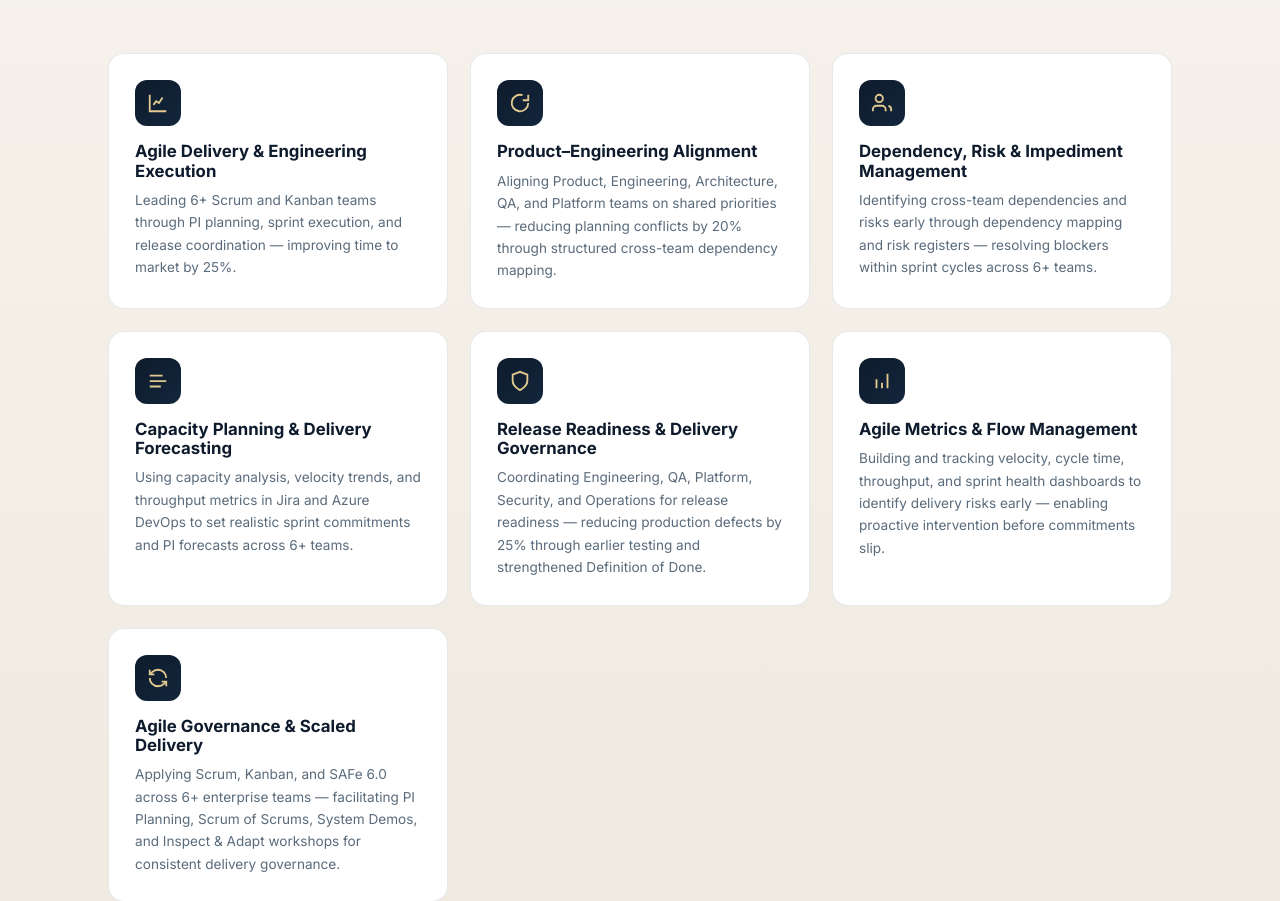
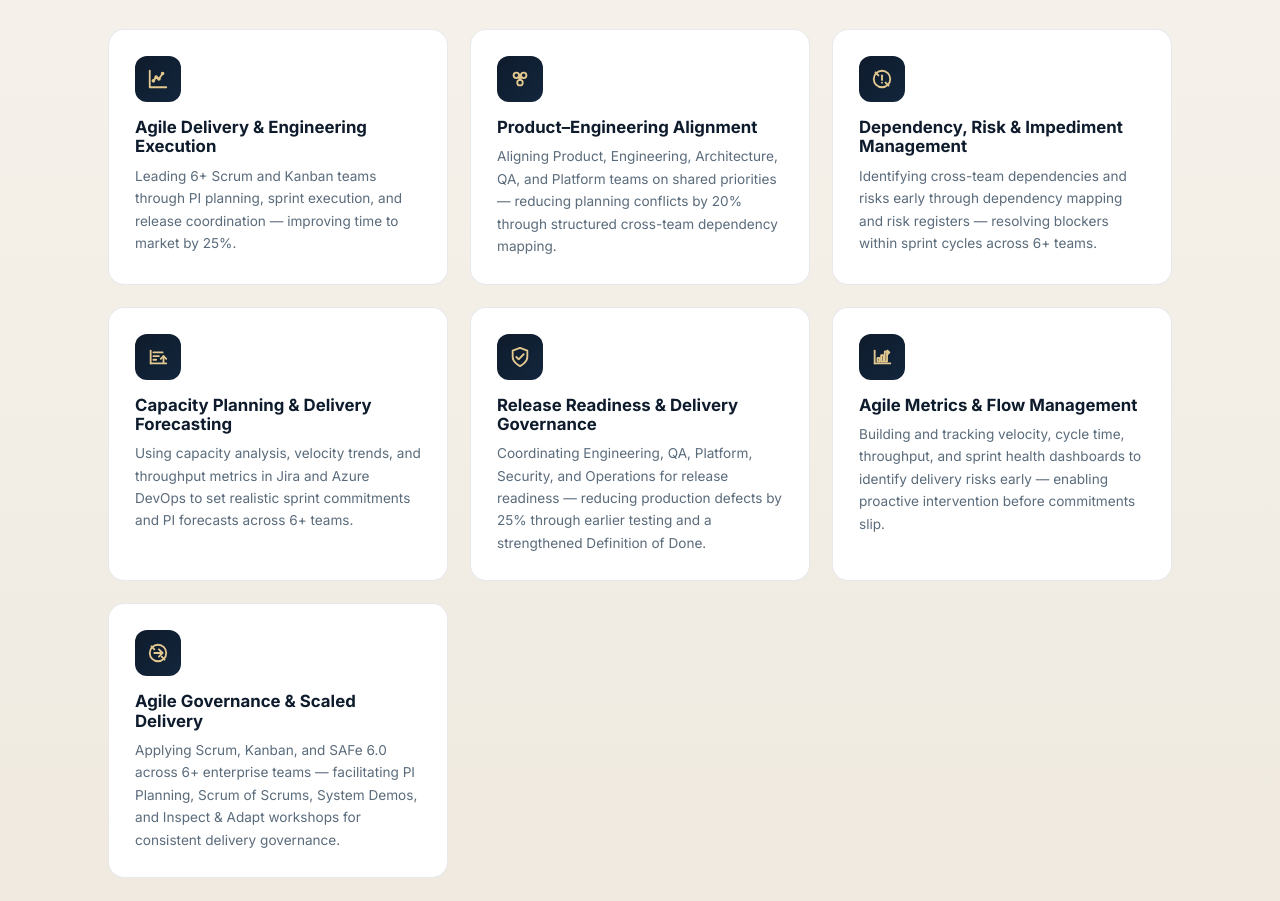
Before and after one commit to raveendrarp/raveendrapadmaraju.github.io, a plain HTML site: page index.html in a window 1280 px wide. Shown: the part 2499-3400 px from the top of the page. Drawn offline with nearby package versions, Linux system fonts and the light colour scheme.

Commit message:
Update index.html

```diff
--- a/index.html
+++ b/index.html
@@ -61,6 +61,34 @@
   .section-pad{padding:108px 0}
   .lead{color:var(--slate);font-size:1.05rem;max-width:640px}
 
+  .gi-ico {
+  width: 24px;
+  height: 24px;
+  flex: 0 0 24px;
+  color: #2563eb;
+}
+
+.gi-ico svg {
+  width: 100%;
+  height: 100%;
+  display: block;
+}
+
+  .comp-ico {
+  width: 42px;
+  height: 42px;
+  display: flex;
+  align-items: center;
+  justify-content: center;
+  margin-bottom: 18px;
+  color: #2563eb;
+}
+
+.comp-ico svg {
+  width: 100%;
+  height: 100%;
+  display: block;
+}
   /* ---------- NAV ---------- */
   nav{
     position:fixed;top:0;left:0;right:0;z-index:60;
@@ -547,41 +575,169 @@
       <p>Multi-team Agile delivery for cloud, platform, and enterprise applications — managing dependencies, capacity, risks, and release readiness across 6+ teams and 3 industry verticals.</p>
     </div>
     <div class="comp-grid">
+
+  <!-- Agile Delivery & Engineering Execution -->
   <div class="comp-card reveal">
-        <div class="comp-ico"><svg viewBox="0 0 24 24" fill="none" stroke-width="2"><path d="M3 3v18h18"/><path d="m7 14 3-4 3 2 4-6"/></svg></div>
+    <div class="comp-ico">
+      <svg viewBox="0 0 24 24" fill="none"
+           stroke="currentColor" stroke-width="2"
+           stroke-linecap="round" stroke-linejoin="round"
+           aria-hidden="true">
+        <path d="M3 3v18h18"/>
+        <path d="m7 14 3-4 3 2 4-6"/>
+        <circle cx="7" cy="14" r="1"/>
+        <circle cx="10" cy="10" r="1"/>
+        <circle cx="13" cy="12" r="1"/>
+        <circle cx="17" cy="6" r="1"/>
+      </svg>
+    </div>
+
     <h3>Agile Delivery &amp; Engineering Execution</h3>
-        <p>Leading 6+ Scrum and Kanban teams through PI planning, sprint execution, and release coordination — improving time to market by 25%.</p>
+    <p>
+      Leading 6+ Scrum and Kanban teams through PI planning, sprint execution,
+      and release coordination — improving time to market by 25%.
+    </p>
   </div>
+
+  <!-- Product–Engineering Alignment -->
   <div class="comp-card reveal d1">
-        <div class="comp-ico"><svg viewBox="0 0 24 24" fill="none" stroke-width="2"><path d="M21 12a9 9 0 1 1-6.2-8.5"/><path d="M21 3v6h-6"/></svg></div>
+    <div class="comp-ico">
+      <svg viewBox="0 0 24 24" fill="none"
+           stroke="currentColor" stroke-width="2"
+           stroke-linecap="round" stroke-linejoin="round"
+           aria-hidden="true">
+        <circle cx="8" cy="8" r="3"/>
+        <circle cx="16" cy="8" r="3"/>
+        <circle cx="12" cy="16" r="3"/>
+        <path d="M10.5 9.5 12 13"/>
+        <path d="M13.5 9.5 12 13"/>
+        <path d="M11 8h2"/>
+      </svg>
+    </div>
+
     <h3>Product–Engineering Alignment</h3>
-        <p>Aligning Product, Engineering, Architecture, QA, and Platform teams on shared priorities — reducing planning conflicts by 20% through structured cross-team dependency mapping.</p>
+    <p>
+      Aligning Product, Engineering, Architecture, QA, and Platform teams on
+      shared priorities — reducing planning conflicts by 20% through structured
+      cross-team dependency mapping.
+    </p>
   </div>
+
+  <!-- Dependency, Risk & Impediment Management -->
   <div class="comp-card reveal d2">
-        <div class="comp-ico"><svg viewBox="0 0 24 24" fill="none" stroke-width="2"><path d="M16 21v-2a4 4 0 0 0-4-4H6a4 4 0 0 0-4 4v2"/><circle cx="9" cy="7" r="4"/><path d="M22 21v-2a4 4 0 0 0-3-3.9"/></svg></div>
+    <div class="comp-ico">
+      <svg viewBox="0 0 24 24" fill="none"
+           stroke="currentColor" stroke-width="2"
+           stroke-linecap="round" stroke-linejoin="round"
+           aria-hidden="true">
+        <circle cx="12" cy="12" r="9"/>
+        <path d="M12 8v5"/>
+        <path d="M12 16h.01"/>
+        <path d="m4.9 4.9 3.2 3.2"/>
+        <path d="m15.9 15.9 3.2 3.2"/>
+      </svg>
+    </div>
+
     <h3>Dependency, Risk &amp; Impediment Management</h3>
-        <p>Identifying cross-team dependencies and risks early through dependency mapping and risk registers — resolving blockers within sprint cycles across 6+ teams.</p>
+    <p>
+      Identifying cross-team dependencies and risks early through dependency
+      mapping and risk registers — resolving blockers within sprint cycles
+      across 6+ teams.
+    </p>
   </div>
+
+  <!-- Capacity Planning & Delivery Forecasting -->
   <div class="comp-card reveal">
-        <div class="comp-ico"><svg viewBox="0 0 24 24" fill="none" stroke-width="2"><path d="M17 6.1H3M21 12.1H3M15.1 18H3"/></svg></div>
+    <div class="comp-ico">
+      <svg viewBox="0 0 24 24" fill="none"
+           stroke="currentColor" stroke-width="2"
+           stroke-linecap="round" stroke-linejoin="round"
+           aria-hidden="true">
+        <path d="M4 19V5"/>
+        <path d="M4 19h17"/>
+        <path d="M7 15h3"/>
+        <path d="M7 11h6"/>
+        <path d="M7 7h10"/>
+        <path d="m15 14 3-3 3 3"/>
+        <path d="M18 11v7"/>
+      </svg>
+    </div>
+
     <h3>Capacity Planning &amp; Delivery Forecasting</h3>
-        <p>Using capacity analysis, velocity trends, and throughput metrics in Jira and Azure DevOps to set realistic sprint commitments and PI forecasts across 6+ teams.</p>
+    <p>
+      Using capacity analysis, velocity trends, and throughput metrics in Jira
+      and Azure DevOps to set realistic sprint commitments and PI forecasts
+      across 6+ teams.
+    </p>
   </div>
+
+  <!-- Release Readiness & Delivery Governance -->
   <div class="comp-card reveal d1">
-        <div class="comp-ico"><svg viewBox="0 0 24 24" fill="none" stroke-width="2"><path d="M12 22s8-4 8-10V5l-8-3-8 3v7c0 6 8 10 8 10Z"/></svg></div>
+    <div class="comp-ico">
+      <svg viewBox="0 0 24 24" fill="none"
+           stroke="currentColor" stroke-width="2"
+           stroke-linecap="round" stroke-linejoin="round"
+           aria-hidden="true">
+        <path d="M12 22s8-4 8-10V5l-8-3-8 3v7c0 6 8 10 8 10Z"/>
+        <path d="m8 12 2.5 2.5L16 9"/>
+      </svg>
+    </div>
+
     <h3>Release Readiness &amp; Delivery Governance</h3>
-        <p>Coordinating Engineering, QA, Platform, Security, and Operations for release readiness — reducing production defects by 25% through earlier testing and strengthened Definition of Done.</p>
+    <p>
+      Coordinating Engineering, QA, Platform, Security, and Operations for
+      release readiness — reducing production defects by 25% through earlier
+      testing and a strengthened Definition of Done.
+    </p>
   </div>
+
+  <!-- Agile Metrics & Flow Management -->
   <div class="comp-card reveal d1">
-        <div class="comp-ico"><svg viewBox="0 0 24 24" fill="none" stroke-width="2"><path d="M12 20v-6M6 20V10M18 20V4"/></svg></div>
+    <div class="comp-ico">
+      <svg viewBox="0 0 24 24" fill="none"
+           stroke="currentColor" stroke-width="2"
+           stroke-linecap="round" stroke-linejoin="round"
+           aria-hidden="true">
+        <path d="M4 19V5"/>
+        <path d="M4 19h17"/>
+        <rect x="7" y="13" width="2.5" height="4" rx=".5"/>
+        <rect x="11" y="10" width="2.5" height="7" rx=".5"/>
+        <rect x="15" y="6" width="2.5" height="11" rx=".5"/>
+        <path d="m18 5 2 2-2 2"/>
+      </svg>
+    </div>
+
     <h3>Agile Metrics &amp; Flow Management</h3>
-        <p>Building and tracking velocity, cycle time, throughput, and sprint health dashboards to identify delivery risks early — enabling proactive intervention before commitments slip.</p>
+    <p>
+      Building and tracking velocity, cycle time, throughput, and sprint health
+      dashboards to identify delivery risks early — enabling proactive
+      intervention before commitments slip.
+    </p>
   </div>
+
+  <!-- Agile Governance & Scaled Delivery -->
   <div class="comp-card reveal d2">
-        <div class="comp-ico"><svg viewBox="0 0 24 24" fill="none" stroke-width="2"><path d="M21 12a9 9 0 0 0-9-9 9 9 0 0 0-6.4 2.6L3 8"/><path d="M3 3v5h5M3 12a9 9 0 0 0 9 9 9 9 0 0 0 6.4-2.6L21 16"/><path d="M21 21v-5h-5"/></svg></div>
+    <div class="comp-ico">
+      <svg viewBox="0 0 24 24" fill="none"
+           stroke="currentColor" stroke-width="2"
+           stroke-linecap="round" stroke-linejoin="round"
+           aria-hidden="true">
+        <circle cx="12" cy="12" r="9"/>
+        <path d="M8 12h8"/>
+        <path d="m13 8 4 4-4 4"/>
+        <path d="M4.9 4.9 8 8"/>
+        <path d="M16 16l3.1 3.1"/>
+      </svg>
+    </div>
+
     <h3>Agile Governance &amp; Scaled Delivery</h3>
-        <p>Applying Scrum, Kanban, and SAFe 6.0 across 6+ enterprise teams — facilitating PI Planning, Scrum of Scrums, System Demos, and Inspect &amp; Adapt workshops for consistent delivery governance.</p>
+    <p>
+      Applying Scrum, Kanban, and SAFe 6.0 across 6+ enterprise teams —
+      facilitating PI Planning, Scrum of Scrums, System Demos, and Inspect &amp;
+      Adapt workshops for consistent delivery governance.
+    </p>
   </div>
+
 </div>
   </div>
 </section>
```
Lines whose indentation alone changed are shown as unchanged.
